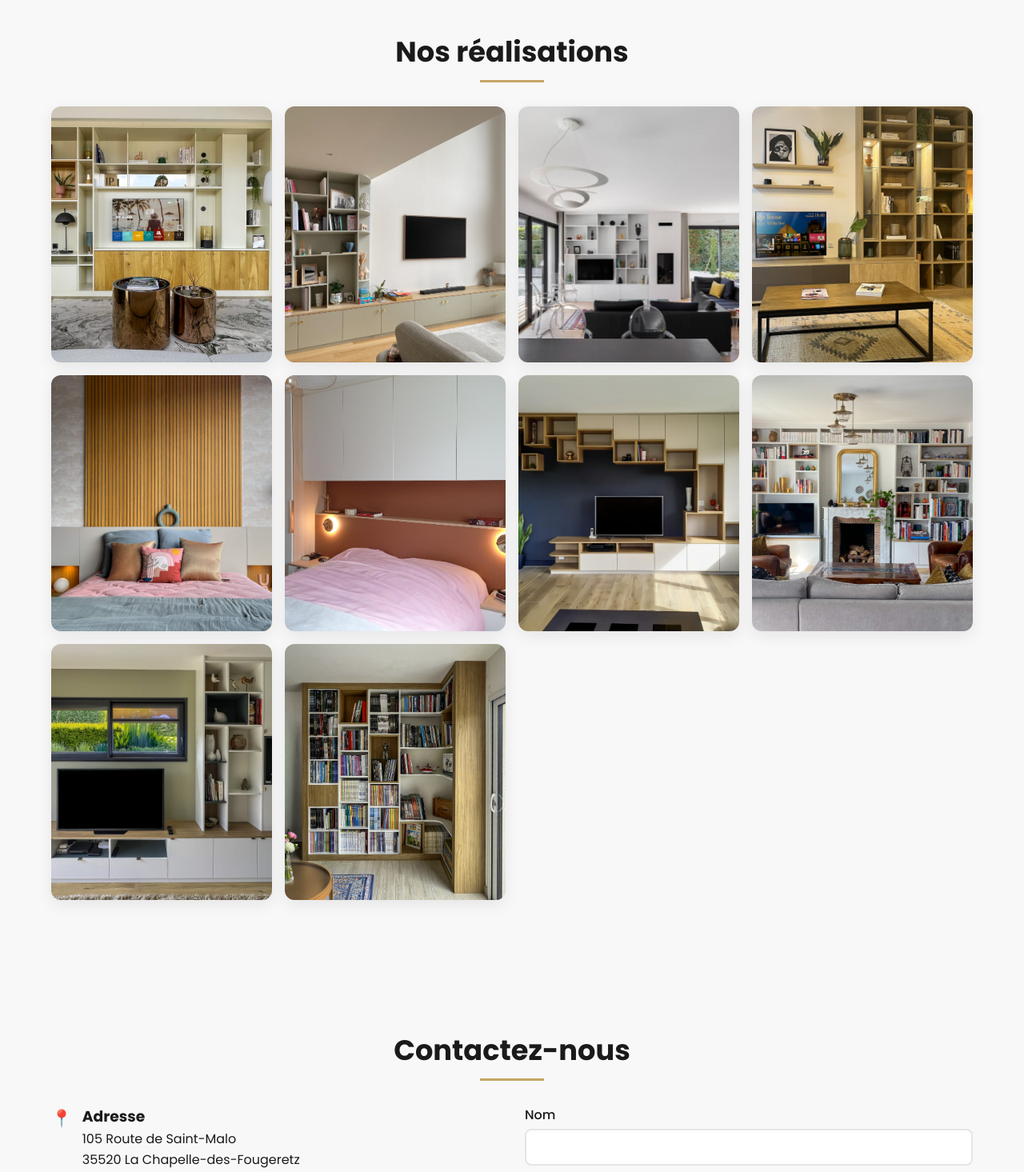
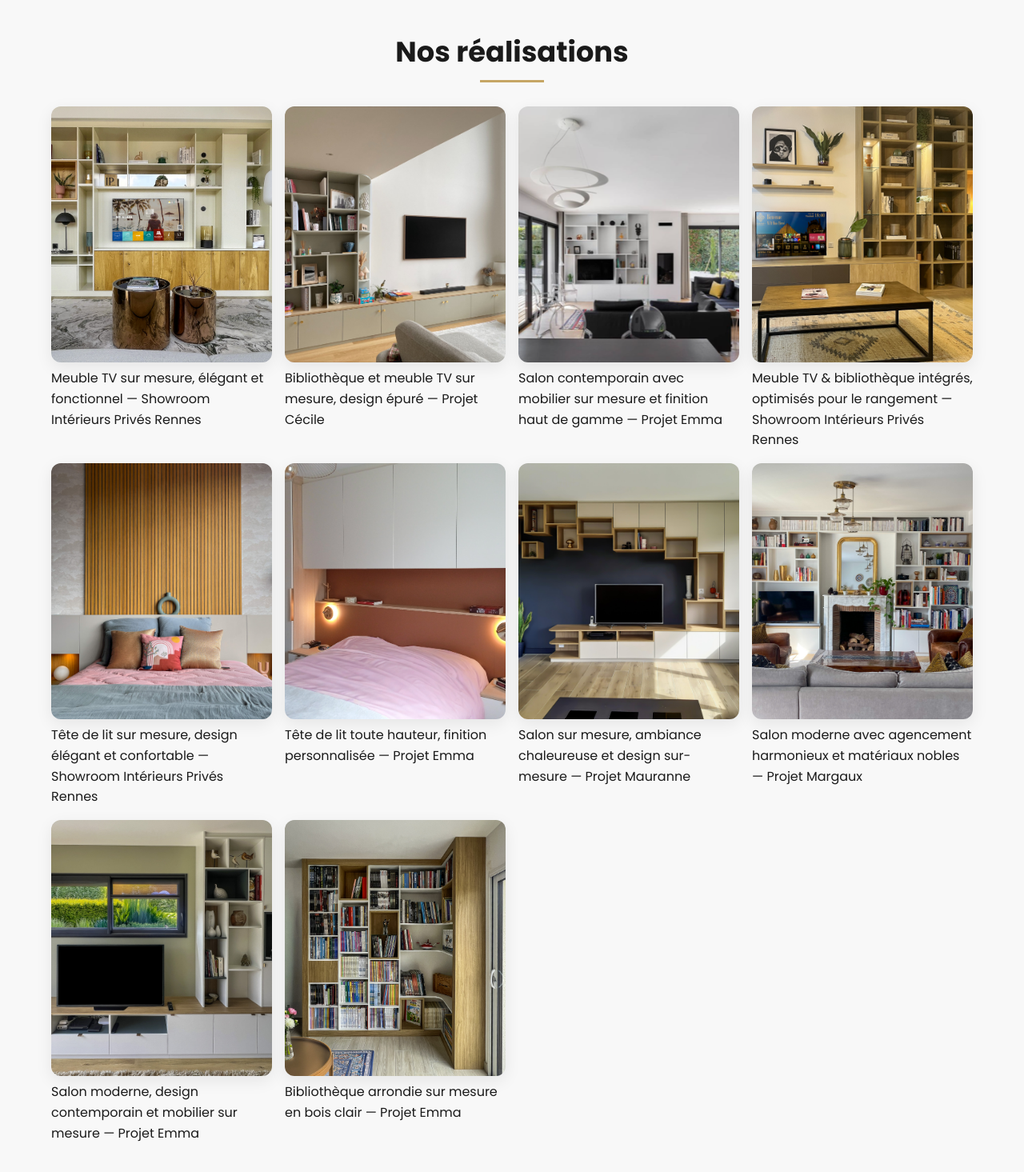
Before and after one commit to MAMARGAUX01/Portfolio-IP-Rennes, a plain HTML site: page index.html in a window 1280 px wide. Shown: the part 1540-3005 px from the top of the page at 80% size. Drawn offline with Linux system fonts and the light colour scheme.

Commit message:
Update index.html

```diff
--- a/index.html
+++ b/index.html
@@ -480,19 +480,49 @@ footer{
 
 <!-- RÉALISATIONS -->
 <section id="realisations">
-  <h2 class="section-title">Nos réalisations</h2>
-  <div class="gallery" aria-live="polite">
-    <img src="images/tv-entree-showroom.jpg" alt="Meuble TV sur mesure" data-caption="Meuble TV sur mesure — Showroom" />
-    <img src="images/meuble-tv-cecile.jpg" alt="Meuble TV bibliothèque sur mesure" data-caption="Meuble TV bibliothèque — Cécile" />
-    <img src="images/salon.jpg" alt="Salon contemporain" data-caption="Salon contemporain — Projet" />
-    <img src="images/tv-biblio-showroom.jpg" alt="Meuble TV et bibliothèque" data-caption="Meuble TV & bibliothèque — Showroom" />
-    <img src="images/tete-de-lit-showroom.jpg" alt="Tête de lit sur mesure" data-caption="Tête de lit sur mesure — Showroom" />
-    <img src="images/tete-de-lit-emma.jpg" alt="Tête de lit toute hauteur" data-caption="Tête de lit toute hauteur — Emma" />
-    <img src="images/salon-mauranne.jpg" alt="Salon sur mesure" data-caption="Salon — Mauranne" />
-    <img src="images/salon-margaux.jpg" alt="Salon moderne" data-caption="Salon — Margaux" />
-    <img src="images/salon-emma.jpg" alt="Salon moderne" data-caption="Salon — Emma" />
-    <img src="images/bibliotheque-arrondie.jpg" alt="Bibliothèque arrondie" data-caption="Bibliothèque arrondie — Bois clair" />
-  </div>
+<h2 class="section-title">Nos réalisations</h2>
+<div class="gallery" aria-live="polite">
+<div class="gallery-item">
+<img src="images/tv-entree-showroom.jpg" alt="Meuble TV sur mesure" data-caption="Meuble TV sur mesure, élégant et fonctionnel — Showroom" />
+<div class="caption-overlay">Meuble TV sur mesure, élégant et fonctionnel — Showroom Intérieurs Privés Rennes</div>
+</div>
+<div class="gallery-item">
+<img src="images/meuble-tv-cecile.jpg" alt="Meuble TV bibliothèque sur mesure" data-caption="Bibliothèque et meuble TV sur mesure, design épuré — Cécile" />
+<div class="caption-overlay">Bibliothèque et meuble TV sur mesure, design épuré — Projet Cécile</div>
+</div>
+<div class="gallery-item">
+<img src="images/salon.jpg" alt="Salon contemporain" data-caption="Salon contemporain avec mobilier sur mesure et finition haut de gamme — Projet" />
+<div class="caption-overlay">Salon contemporain avec mobilier sur mesure et finition haut de gamme — Projet Emma</div>
+</div>
+<div class="gallery-item">
+<img src="images/tv-biblio-showroom.jpg" alt="Meuble TV et bibliothèque" data-caption="Meuble TV & bibliothèque intégrés, optimisés pour le rangement — Showroom" />
+<div class="caption-overlay">Meuble TV & bibliothèque intégrés, optimisés pour le rangement — Showroom Intérieurs Privés Rennes</div>
+</div>
+<div class="gallery-item">
+<img src="images/tete-de-lit-showroom.jpg" alt="Tête de lit sur mesure" data-caption="Tête de lit sur mesure, design élégant et confortable — Showroom" />
+<div class="caption-overlay">Tête de lit sur mesure, design élégant et confortable — Showroom Intérieurs Privés Rennes</div>
+</div>
+<div class="gallery-item">
+<img src="images/tete-de-lit-emma.jpg" alt="Tête de lit toute hauteur" data-caption="Tête de lit toute hauteur, finition personnalisée — Emma" />
+<div class="caption-overlay">Tête de lit toute hauteur, finition personnalisée — Projet Emma</div>
+</div>
+<div class="gallery-item">
+<img src="images/salon-mauranne.jpg" alt="Salon sur mesure" data-caption="Salon sur mesure, ambiance chaleureuse et design sur-mesure — Mauranne" />
+<div class="caption-overlay">Salon sur mesure, ambiance chaleureuse et design sur-mesure — Projet Mauranne</div>
+</div>
+<div class="gallery-item">
+<img src="images/salon-margaux.jpg" alt="Salon moderne" data-caption="Salon moderne avec agencement harmonieux et matériaux nobles — Margaux" />
+<div class="caption-overlay">Salon moderne avec agencement harmonieux et matériaux nobles — Projet Margaux</div>
+</div>
+<div class="gallery-item">
+<img src="images/salon-emma.jpg" alt="Salon moderne" data-caption="Salon moderne, design contemporain et mobilier sur mesure — Emma" />
+<div class="caption-overlay">Salon moderne, design contemporain et mobilier sur mesure — Projet Emma</div>
+</div>
+<div class="gallery-item">
+<img src="images/bibliotheque-arrondie.jpg" alt="Bibliothèque arrondie" data-caption="Bibliothèque arrondie sur mesure en bois clair — Projet" />
+<div class="caption-overlay">Bibliothèque arrondie sur mesure en bois clair — Projet Emma</div>
+</div>
+</div>
 </section>
 
 <!-- CONTACT -->
```
